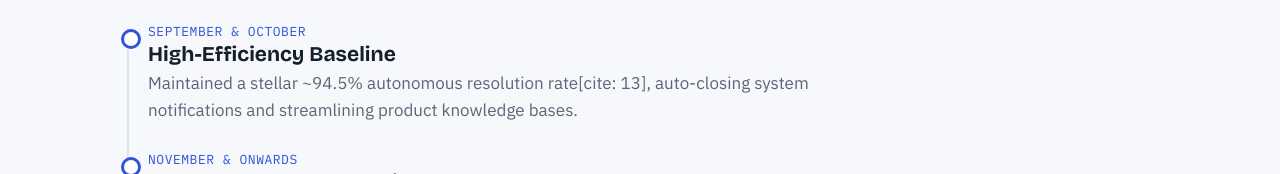
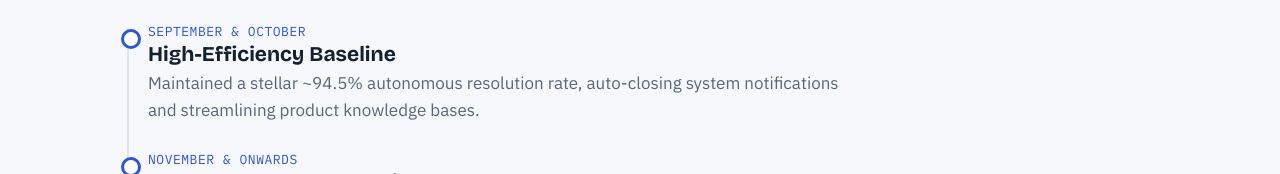
Before and after one commit to alev-collab/alev-collab.github.io, a plain HTML site: page clothing-brand/index.html in a window 1280 px wide. Shown: the part 3758-3932 px from the top of the page. Drawn offline with nearby package versions, Linux system fonts and the light colour scheme.

Commit message:
Update index.html

```diff
--- a/clothing-brand/index.html
+++ b/clothing-brand/index.html
@@ -139,7 +139,7 @@
   <div class="eyebrow">Journey</div>
   <h2>Growth and surge execution.</h2>
   <div class="tl">
-    <div class="step"><div class="when">SEPTEMBER &amp; OCTOBER</div><h3>High-Efficiency Baseline</h3><p>Maintained a stellar ~94.5% autonomous resolution rate[cite: 13], auto-closing system notifications and streamlining product knowledge bases.</p></div>
+    <div class="step"><div class="when">SEPTEMBER &amp; OCTOBER</div><h3>High-Efficiency Baseline</h3><p>Maintained a stellar ~94.5% autonomous resolution rate, auto-closing system notifications and streamlining product knowledge bases.</p></div>
     <div class="step"><div class="when">NOVEMBER &amp; ONWARDS</div><h3>Broadcast Surge Execution</h3><p>Deployed rapid-response core rules just in time to absorb over 900 broadcast-driven tickets with 92% automation success.</p></div>
   </div>
 </section>
```
